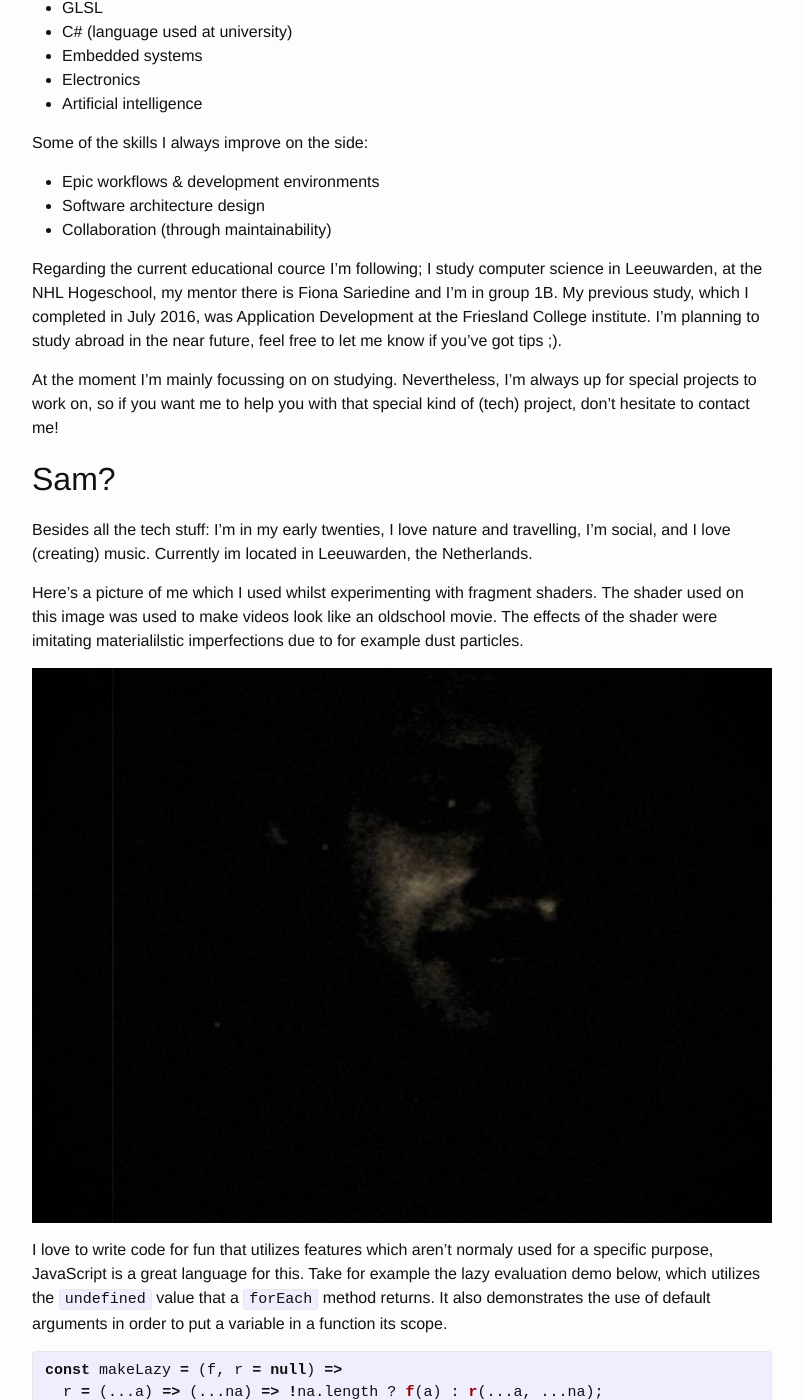
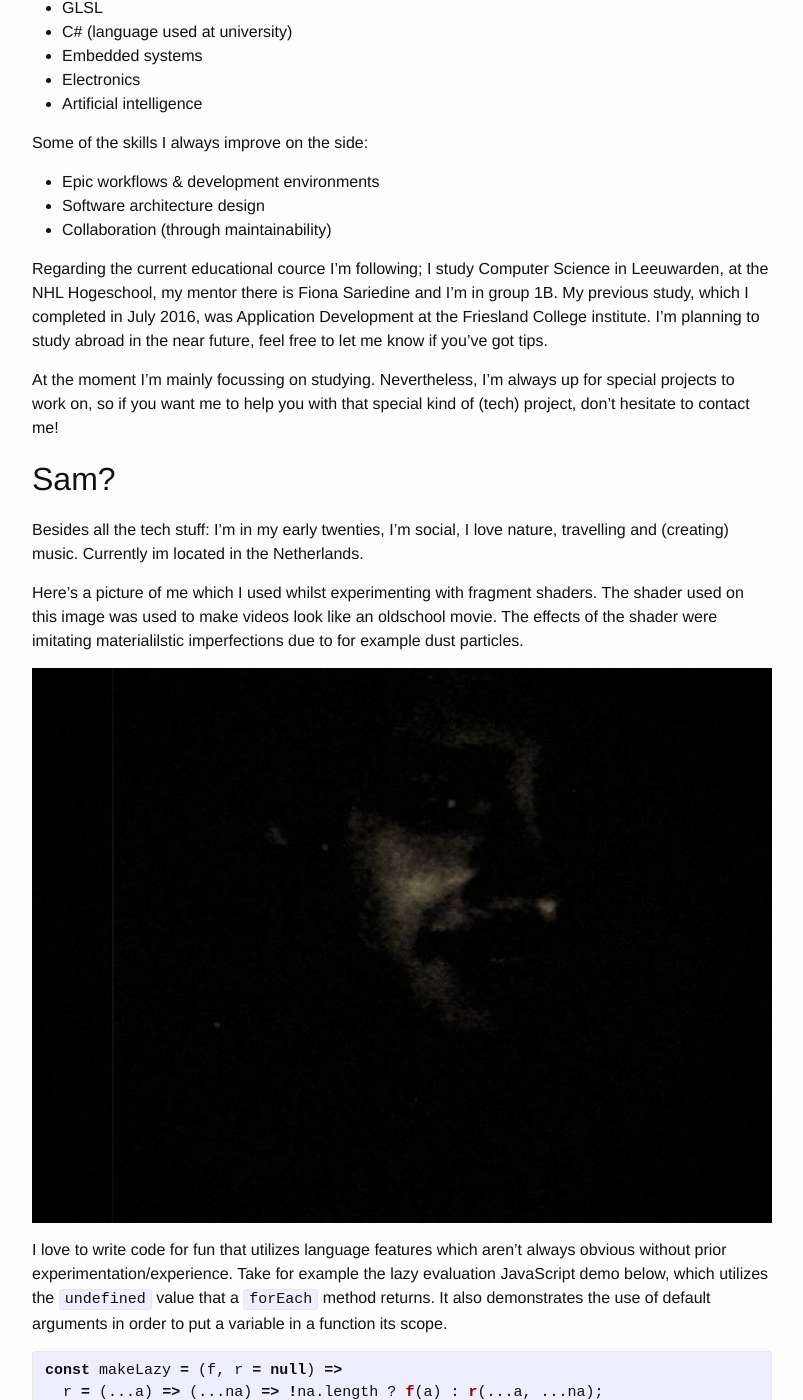
Before and after one commit to opensoars/portfolio, a Jekyll site: the page built from me.md, in a window 1280 px wide and 1400 px high, scrolled down 429 px. Shown: the whole window, without its empty margins (238-1041 px from the left). Built offline with Jekyll 4.4.1, drawn with Linux system fonts in a browser that asks for light colours.

Commit message:
sentence fixes

```diff
--- a/me.md
+++ b/me.md
@@ -31,21 +31,21 @@ Some of the skills I always improve on the side:
 - Software architecture design
 - Collaboration (through maintainability)
 
-Regarding the current educational cource I'm following; I study computer science in Leeuwarden, at the NHL Hogeschool, my mentor there is Fiona Sariedine and I'm in group 1B. My previous study, which I completed in July 2016, was Application Development at the Friesland College institute. I'm planning to study abroad in the near future, feel free to let me know if you've got tips ;).
+Regarding the current educational cource I'm following; I study Computer Science in Leeuwarden, at the NHL Hogeschool, my mentor there is Fiona Sariedine and I'm in group 1B. My previous study, which I completed in July 2016, was Application Development at the Friesland College institute. I'm planning to study abroad in the near future, feel free to let me know if you've got tips.
 
 
-At the moment I'm mainly focussing on on studying. Nevertheless, I'm always up for special projects to work on, so if you want me to help you with that special kind of (tech) project, don't hesitate to contact me!
+At the moment I'm mainly focussing on studying. Nevertheless, I'm always up for special projects to work on, so if you want me to help you with that special kind of (tech) project, don't hesitate to contact me!
 
 ## Sam?
 
-Besides all the tech stuff: I'm in my early twenties, I love nature and travelling, I'm social, and I love (creating) music. Currently im located in Leeuwarden, the Netherlands.
+Besides all the tech stuff: I'm in my early twenties, I'm social, I love nature, travelling and (creating) music. Currently im located in the Netherlands.
 
 Here's a picture of me which I used whilst experimenting with fragment shaders. The shader used on this image was used to make videos look like an oldschool movie. The effects of the shader were imitating materialilstic imperfections due to for example dust particles.
 
 {:.me}
 ![me-shaders](/portfolio/assets/img/me-shaders.jpg)
 
-I love to write code for fun that utilizes features which aren't normaly used for a specific purpose, JavaScript is a great language for this. Take for example the lazy evaluation demo below, which utilizes the `undefined` value that a `forEach` method returns. It also demonstrates the use of default arguments in order to put a variable in a function its scope.
+I love to write code for fun that utilizes language features which aren't always obvious without prior experimentation/experience. Take for example the lazy evaluation JavaScript demo below, which utilizes the `undefined` value that a `forEach` method returns. It also demonstrates the use of default arguments in order to put a variable in a function its scope.
 
 {:.custom-code}
 {% highlight javascript %}
```
